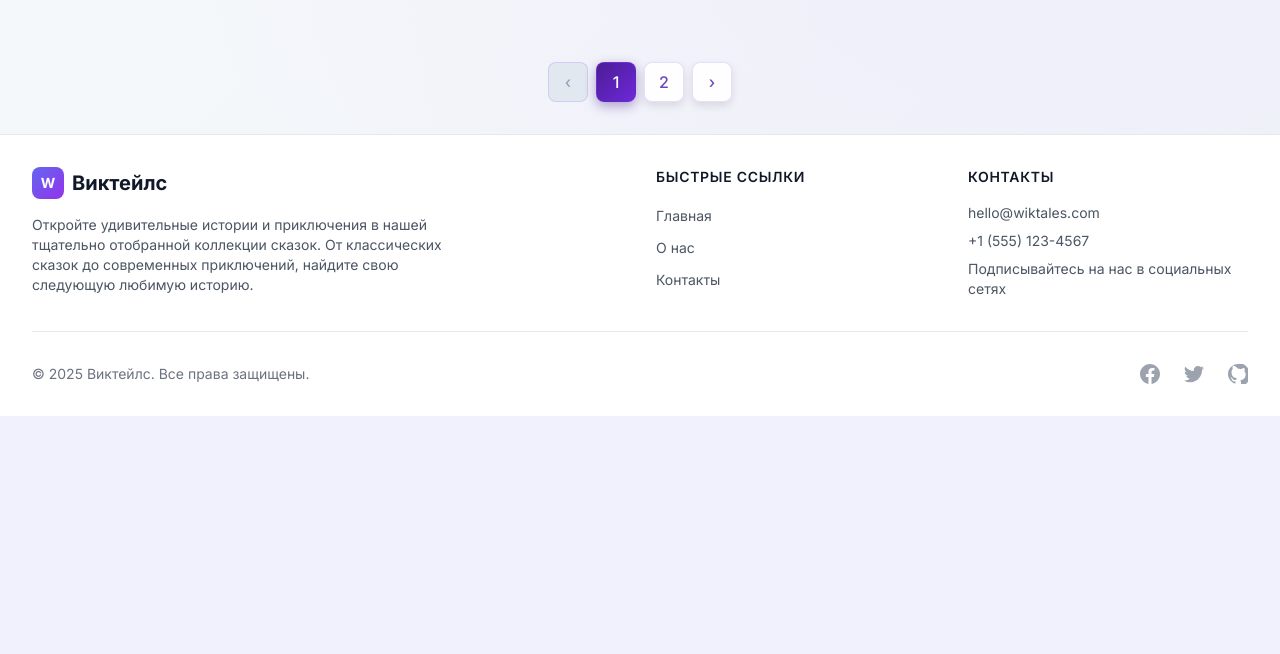
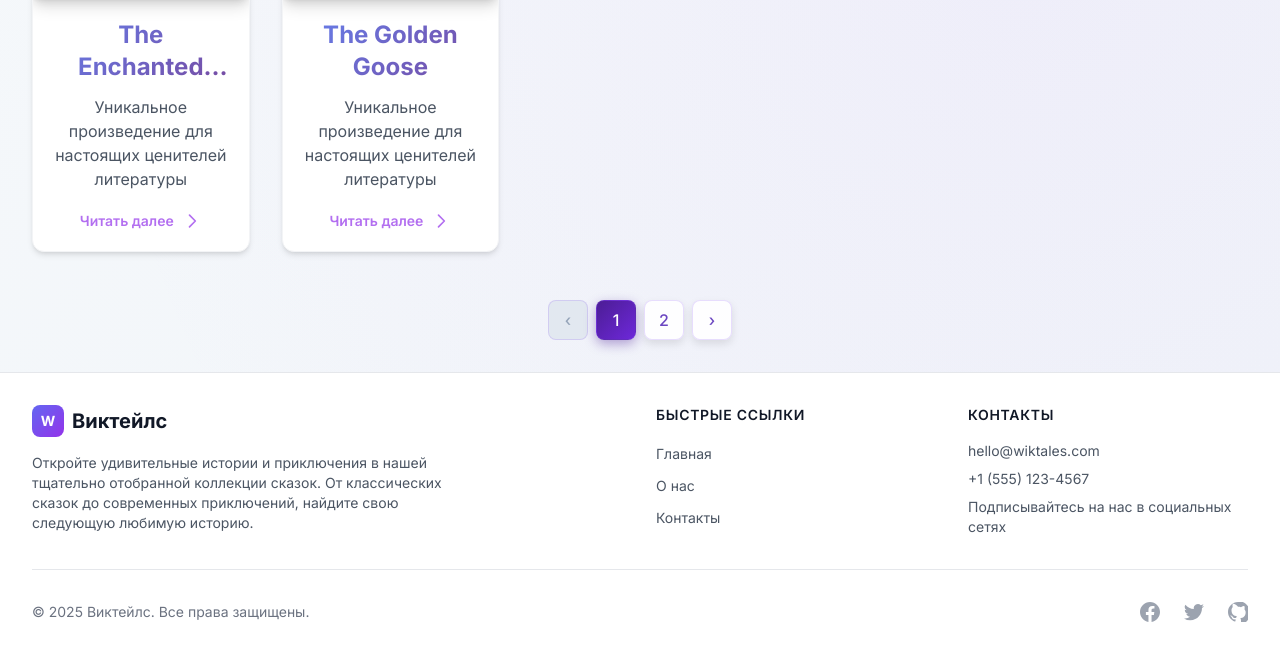
Before and after one commit to InnaTarasyan/wiktales, a Laravel app: page / in a window 1280 px wide. Shown: the part 1703-2357 px from the top of the page. Before the commit the page ends 2119 px from the top, so only its background shows below. Run offline with Laravel 12, Linux system fonts and the light colour scheme; data comes from the database, SQL or seed files in the repository; some libraries are stand-ins or nearby versions.

```diff
--- a/resources/views/tales/index.blade.php
+++ b/resources/views/tales/index.blade.php
@@ -16,9 +16,9 @@
 
         <div class="grid grid-cols-1 sm:grid-cols-2 md:grid-cols-3 lg:grid-cols-4 xl:grid-cols-5 gap-4 sm:gap-6 md:gap-8 relative z-10">
             @foreach($tales as $tale)
-                <div class="book-card group">
-                    <a href="{{ route('tales.show', $tale) }}" class="block">
-                        <div class="book-cover bg-white rounded-lg overflow-hidden relative">
+                <div class="book-card group bg-white rounded-xl shadow-md hover:shadow-2xl transition-all duration-300 overflow-hidden border border-gray-100">
+                    <a href="{{ route('tales.show', $tale) }}" class="block h-full">
+                        <div class="book-cover bg-gradient-to-br from-gray-50 to-gray-100 rounded-t-xl overflow-hidden relative">
                             <!-- Book spine effect -->
                             <div class="book-spine"></div>
                             <div class="book-pages"></div>
@@ -26,25 +26,28 @@
                             @if($tale->cover_url)
                                 <img src="{{ $tale->cover_url }}"
                                      alt="{{ $tale->title }} cover"
-                                     class="w-full h-64 sm:h-72 object-cover transition-transform duration-300 group-hover:scale-105">
+                                     class="w-full h-56 sm:h-64 md:h-72 object-cover transition-transform duration-500 group-hover:scale-105">
                             @else
-                                <div class="w-full h-64 sm:h-72 book-placeholder">
-                                    Обложка недоступна
+                                <div class="w-full h-56 sm:h-64 md:h-72 book-placeholder flex items-center justify-center">
+                                    <div class="text-center">
+                                        <div class="text-4xl mb-2">📖</div>
+                                        <div class="text-gray-500 text-sm">Обложка недоступна</div>
+                                    </div>
                                 </div>
                             @endif
 
                             <!-- Gradient overlay for better text readability -->
-                            <div class="absolute inset-0 bg-gradient-to-t from-black/20 to-transparent opacity-0 group-hover:opacity-100 transition-opacity duration-300"></div>
+                            <div class="absolute inset-0 bg-gradient-to-t from-black/30 via-transparent to-transparent opacity-0 group-hover:opacity-100 transition-opacity duration-300"></div>
                         </div>
 
-                        <div class="mt-4 px-2">
-                            <h2 class="book-title font-bold text-lg sm:text-xl text-center leading-tight line-clamp-2 group-hover:text-purple-700 transition-colors duration-300">
+                        <div class="px-4 py-4 sm:px-5 sm:py-5 flex flex-col h-auto">
+                            <h2 class="book-title font-bold text-lg sm:text-xl md:text-2xl text-center leading-tight line-clamp-2 group-hover:text-purple-600 transition-colors duration-300 mb-3">
                                 {{ $tale->title }}
                             </h2>
 
                             <!-- Tale description -->
-                            <div class="mt-2 sm:mt-3 px-2">
-                                <p class="text-gray-700 text-[10px] xs:text-[11px] sm:text-xs leading-snug sm:leading-relaxed line-clamp-4 text-center">
+                            <div class="flex-grow mb-3">
+                                <p class="text-gray-600 text-sm sm:text-base leading-relaxed line-clamp-4 text-center">
                                     @if(isset($tale->meta['description']))
                                         {{ $tale->meta['description'] }}
                                     @else
@@ -54,10 +57,10 @@
                             </div>
 
                             <!-- Read more indicator -->
-                            <div class="flex items-center justify-center mt-3 opacity-0 group-hover:opacity-100 transition-all duration-300 transform translate-y-2 group-hover:translate-y-0">
-                                <span class="text-sm text-purple-600 font-medium flex items-center gap-1">
+                            <div class="flex items-center justify-center pt-2 mt-auto">
+                                <span class="text-sm text-purple-600 font-semibold flex items-center gap-2 group-hover:gap-3 transition-all duration-300 opacity-70 group-hover:opacity-100">
                                     Читать далее
-                                    <svg class="w-4 h-4" fill="none" stroke="currentColor" viewBox="0 0 24 24">
+                                    <svg class="w-5 h-5 transform group-hover:translate-x-1 transition-transform duration-300" fill="none" stroke="currentColor" viewBox="0 0 24 24">
                                         <path stroke-linecap="round" stroke-linejoin="round" stroke-width="2" d="M9 5l7 7-7 7"></path>
                                     </svg>
                                 </span>
```
